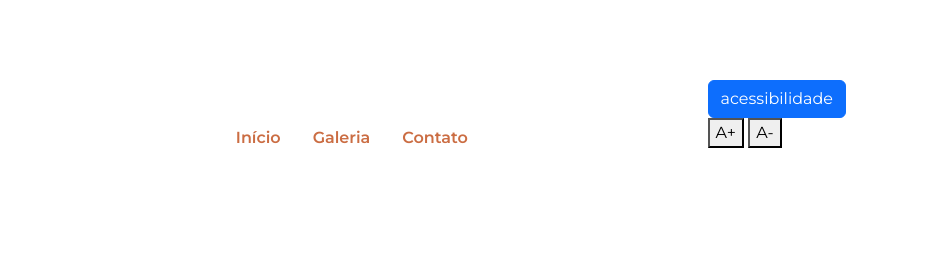
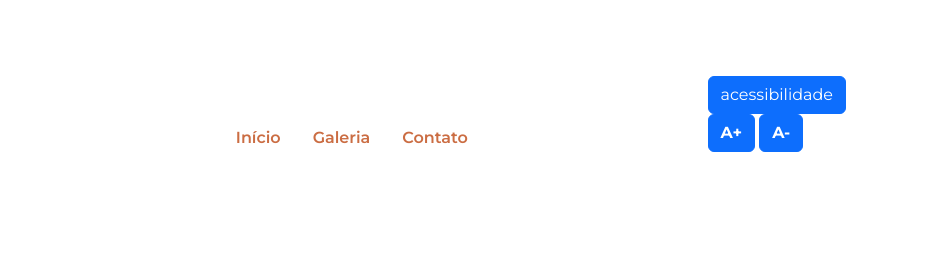
Before and after one commit to BienertE/acessibilidade, a plain HTML site: page index.html in a window 1280 px wide. Shown: the top 273 px of the page, 352-1280 px from the left. Drawn offline with nearby package versions, Linux system fonts and the light colour scheme; a script that the page names is missing.

Commit message:
Update index.html
zok

```diff
--- a/index.html
+++ b/index.html
@@ -24,8 +24,8 @@
             <div id="acessibilidade" class="menu-acessibilidade">
             <button id="botao-acessibilidade" class="btn btn-primary fw-boldrotacao-botao" aria-expanded="false"> acessibilidade </button>
                 <div id="opcoes-acessibilidade">
-            <button id="aumentar-fonte"> A+</button>
-            <button id="diminuir-fonte"> A-</button>
+            <button id="aumentar-fonte" class="btn btn-primary fw-bold"> A+</button>
+            <button id="diminuir-fonte" class="btn btn-primary fw-bold"> A-</button>
             </div>
 
 
```
